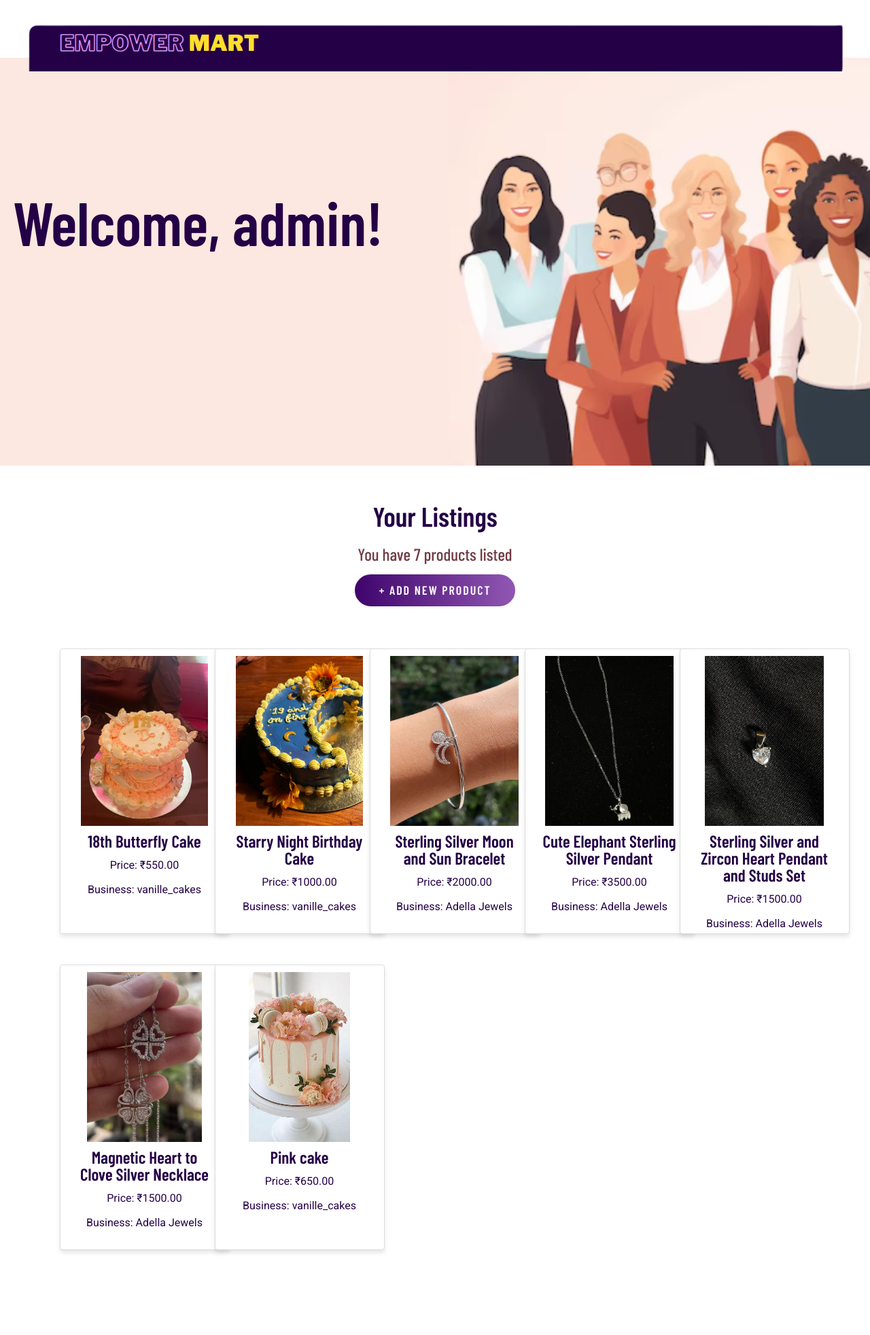
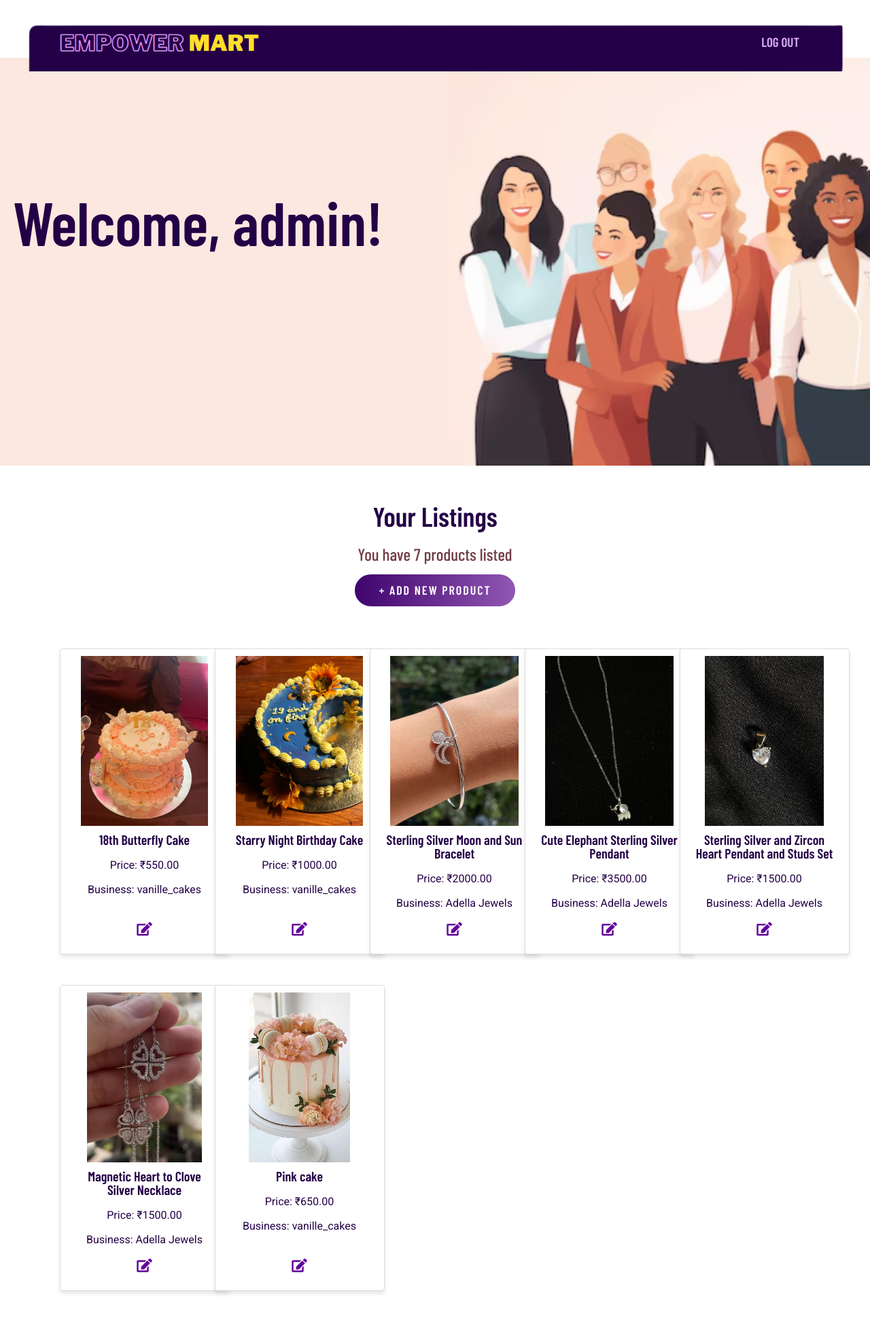
Before and after one commit to seproject212/EmpowerMart-Igdtuw, a Django app: template empowermart/templates/dashboard.html in a window 1280 px wide. Shown: the whole page at 68% size. Before the commit the page ends 1845 px from the top, so only its background shows below. Run offline with Django 5.2, Linux system fonts and the light colour scheme; the template is opened without the code that fills it: values that come from a table or form of the project are taken from there, others are empty; a user stored in the database is signed in; data comes from the database, SQL or seed files in the repository; both versions use the stored data as it was after the commit; some libraries are stand-ins or nearby versions; some web fonts are replaced.

Commit message:
logout button and edit feature

```diff
--- a/empowermart/templates/dashboard.html
+++ b/empowermart/templates/dashboard.html
@@ -19,7 +19,7 @@
             max-width: 20%; /* Prevent exceeding 20% of the row width */
         }
         .listing_section .card{
-            height:420px;
+            height:450px;
             margin-top: 3rem;
             margin-left:1rem;
             background-color: white;
@@ -40,11 +40,33 @@
             border-radius: 8px; /* Optional: match the card's border radius */
         }
         .listing_section .card-title{
-            font-size:2.5rem;
+            font-size:2rem;
+        }
+        .navbar-nav {
+            display: flex;
+            list-style: none;
+            margin: 0;
+            padding: 0;
+            margin-left: auto;
+        }
+        .edit-button {
+            color: #63039b; /* Set the color of the button */
+            font-size: 2rem; /* Adjust icon size if needed */
+            display: inline-block; /* Ensure the icon aligns properly */
+            text-decoration: none; /* Remove underline */
+            margin-top:auto;
+            margin-bottom: 2px; /* Add margin for spacing */
         }
 
-
-
+        .edit-button:hover {
+            color: #420267; /* Optional: Darker shade on hover */
+        }
+        .card-body {
+            display: flex;
+            flex-direction: column;
+            justify-content: space-between; /* Ensures proper alignment of content */
+            height: 100%; /* Ensures consistent height for all cards */
+        }
     </style>
 </head>
 <body>
@@ -54,6 +76,11 @@
                 <a class="navbar-brand" href="#">
                     <img src="{% static 'images/logo1.png' %}" alt="Logo" class="logo">
                 </a>
+                <ul class="navbar-nav ms-auto">
+                    <li class="nav-item logout">
+                        <a class="nav-link" aria-current="page" href="{% url 'home' %}">Log Out</a>
+                    </li>
+                </ul>
             </nav>
         </div>
     </header>
@@ -82,6 +109,9 @@
                                 <h5 class="card-title">{{ product.Product_name }}</h5>
                                 <p class="card-text">Price: ₹{{ product.Price_per_unit }}</p>
                                 <p class="card-text">Business: {{ product.business_name }}</p>
+                                <a href="edit_product.html" class="edit-button">
+                                    <i class="fas fa-edit"></i>
+                                </a>
 
 
                             </div>
```
Also changed, not shown: empowermart/templates/edit_product.html (added, +47 -0 lines), empowermart/db.sqlite3, empowermart/media/products/WhatsApp_Image_2024-12-03_at_12.18.19_34e01d96.jpg (added), empowermart/static/css/style.css (line endings or trailing spaces).
